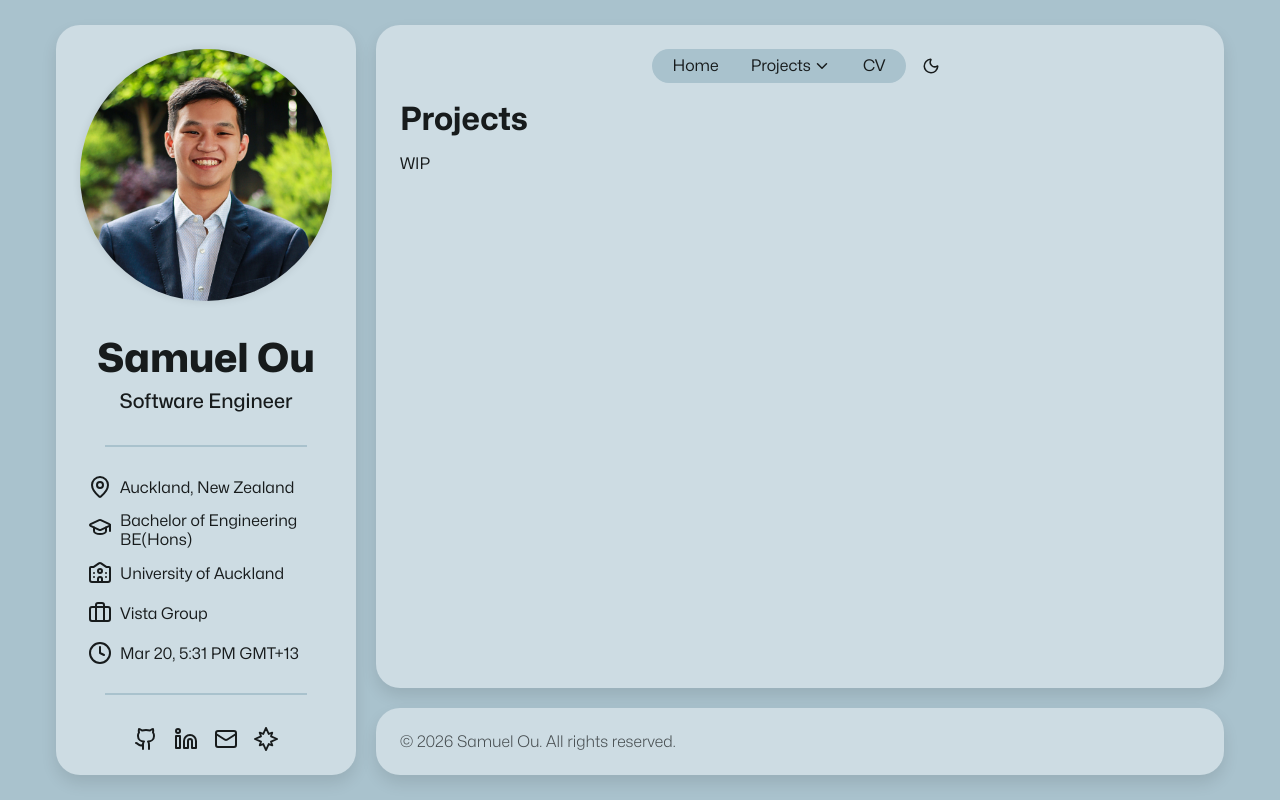
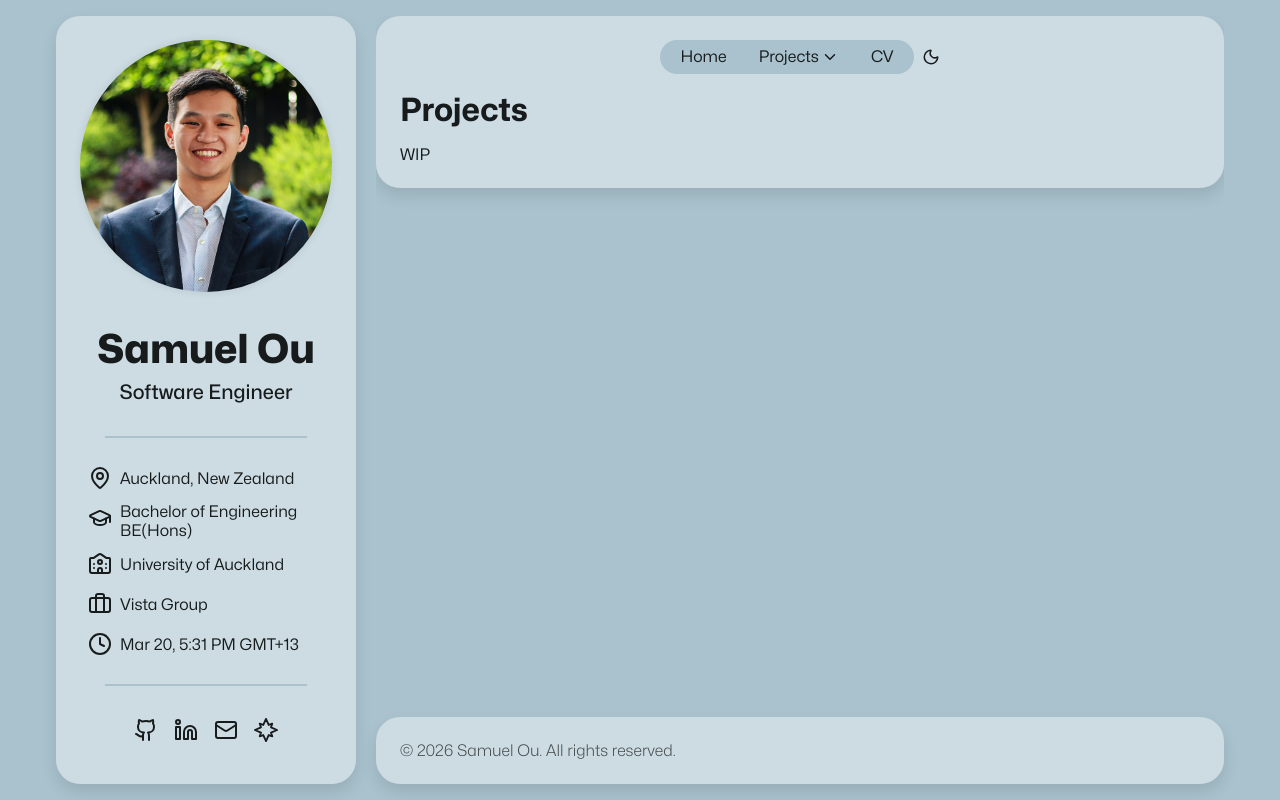
Before and after one commit to S-Ou/portfolio, a Next.js app: page /projects in a window 1280 px wide. Built offline with nearby package versions, Linux system fonts and the light colour scheme.

Commit message:
style: vertical height change

```diff
--- a/src/components/bodyBlock.tsx
+++ b/src/components/bodyBlock.tsx
@@ -22,7 +22,8 @@ export const BodyDiv = styled(BlockDiv)`
   flex-direction: column;
   flex: 1;
   gap: 1rem;
-  height: 100%;
+  max-height: 100%;
+  overflow-y: auto;
 `;
 
 export const BodyTextBlock = styled.div`
--- a/src/components/pageLayout.tsx
+++ b/src/components/pageLayout.tsx
@@ -2,7 +2,7 @@
 
 import Copyright from "@/components/copyright";
 import styled from "styled-components";
-import { useEffect, useRef, useState, type ComponentType } from "react";
+import type { ComponentType } from "react";
 import type { InfoBlockProps } from "@/components/infoBlock/infoBlock";
 import { BlockDiv } from "@/components/styles";
 import { BodyBlock } from "@/components/bodyBlock";
@@ -20,24 +20,27 @@ type HomeLayoutProps = {
   showInfoBlockOnMobile?: boolean;
 };
 
-const MainDiv = styled.div<{ $vPadding: number }>`
+const MainDiv = styled.div`
   box-sizing: border-box;
   margin: 0 auto;
   max-width: 1200px;
-  min-height: 100vh;
-  min-height: 100dvh;
-  padding-block: ${({ $vPadding }) => `${$vPadding}px`};
+  height: calc(100vh);
+  height: calc(100dvh);
+  padding-block: 8rem;
   padding-inline: 1rem;
+  display: flex;
+  flex-direction: column;
 
   @media (max-width: 768px) {
     padding: 1rem;
   }
+
+  @media (max-height: 1200px) {
+    padding-block: 1rem;
+  }
 `;
 
-const ContentGrid = styled.div<{
-  $fillRemainingHeight: boolean;
-  $vPadding: number;
-}>`
+const ContentGrid = styled.div`
   display: grid;
   gap: 1.25rem;
   grid-template-areas:
@@ -45,16 +48,8 @@ const ContentGrid = styled.div<{
     "info copyright";
   grid-template-columns: 300px 1fr;
   grid-template-rows: minmax(0, 1fr) auto;
-
-  ${({ $fillRemainingHeight, $vPadding }) =>
-    $fillRemainingHeight
-      ? `
-    min-height: calc(100vh - ${$vPadding * 2}px);
-    min-height: calc(100dvh - ${$vPadding * 2}px);
-  `
-      : `
-    min-height: auto;
-  `}
+  flex: 1;
+  min-height: 0;
 
   @media (max-width: 768px) {
     align-content: start;
@@ -82,9 +77,12 @@ const MobileNameCardBlock = styled(BlockDiv)`
 const BodySection = styled.div`
   grid-area: body;
   min-height: 0;
+  overflow-y: auto;
+  overflow-x: hidden;
 
   @media (max-width: 768px) {
     min-height: auto;
+    overflow: auto;
   }
 `;
 
@@ -108,80 +106,9 @@ function PageLayout({
   copyrightName,
   showInfoBlockOnMobile = false,
 }: HomeLayoutProps) {
-  const contentGridRef = useRef<HTMLDivElement>(null);
-  const [vPadding, setVPadding] = useState(128);
-  const [fillRemainingHeight, setFillRemainingHeight] = useState(true);
-
-  useEffect(() => {
-    const updateLayout = () => {
-      const contentGrid = contentGridRef.current;
-
-      if (!contentGrid) {
-        return;
-      }
-
-      const isMobile = window.innerWidth <= 768;
-      const rootFontSize = Number.parseFloat(
-        getComputedStyle(document.documentElement).fontSize,
-      );
-      const rem = Number.isFinite(rootFontSize) ? rootFontSize : 16;
-      const minPad = rem;
-      const maxPad = rem * 8;
-
-      if (isMobile) {
-        setVPadding(minPad);
-        setFillRemainingHeight(false);
-        return;
-      }
-
-      const previousMinHeight = contentGrid.style.minHeight;
-      contentGrid.style.minHeight = "auto";
-      const minimumMainHeight = contentGrid.scrollHeight;
-      contentGrid.style.minHeight = previousMinHeight;
-
-      const viewportHeight = window.innerHeight;
-
-      if (viewportHeight >= minimumMainHeight + maxPad * 2) {
-        setVPadding(maxPad);
-        setFillRemainingHeight(true);
-        return;
-      }
-
-      if (viewportHeight >= minimumMainHeight + minPad * 2) {
-        setVPadding((viewportHeight - minimumMainHeight) / 2);
-        setFillRemainingHeight(false);
-        return;
-      }
-
-      setVPadding(minPad);
-      setFillRemainingHeight(false);
-    };
-
-    updateLayout();
-
-    const resizeObserver = new ResizeObserver(() => {
-      updateLayout();
-    });
-
-    if (contentGridRef.current) {
-      resizeObserver.observe(contentGridRef.current);
-    }
-
-    window.addEventListener("resize", updateLayout);
-
-    return () => {
-      resizeObserver.disconnect();
-      window.removeEventListener("resize", updateLayout);
-    };
-  }, []);
-
   return (
-    <MainDiv $vPadding={vPadding}>
-      <ContentGrid
-        ref={contentGridRef}
-        $fillRemainingHeight={fillRemainingHeight}
-        $vPadding={vPadding}
-      >
+    <MainDiv>
+      <ContentGrid>
         <MobileNameCardBlock>
           <NameCardComponent />
         </MobileNameCardBlock>
```
